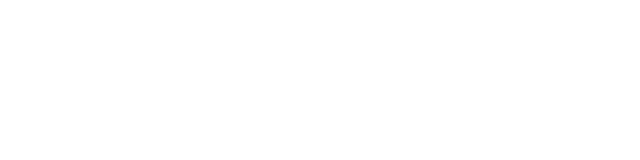
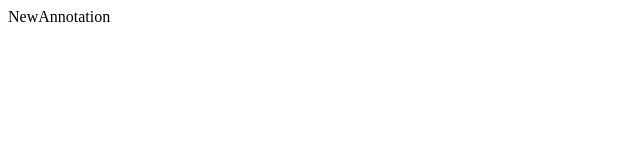
Before and after one commit to Sayd-Developer/Diario, a React (Vite) app: page /newAnnotation in a window 1280 px wide. Shown: the top 160 px of the page, without its empty margins (0-640 px from the left). Built offline with nearby package versions, Linux system fonts and the light colour scheme.

Commit message:
style: :art: create routes for app

```diff
--- a/package.json
+++ b/package.json
@@ -12,6 +12,7 @@
   "dependencies": {
     "react": "^18.2.0",
     "react-dom": "^18.2.0",
+    "react-router-dom": "^6.21.2",
     "styled-components": "^6.1.8"
   },
   "devDependencies": {
--- a/src/App.tsx
+++ b/src/App.tsx
@@ -1,5 +1,11 @@
+import Router from "./routes/Router"
+
 function App() {
-  return <></>
+  return (
+    <>
+      <Router></Router>
+    </>
+  )
 }
 
 export default App
--- a/src/pages/Home/index.tsx
+++ b/src/pages/Home/index.tsx
@@ -1,5 +1,5 @@
 import { Container } from "./style"
 
 export default function Home() {
-  return <Container>Sidebar</Container>
+  return <Container>Home</Container>
 }
--- a/src/pages/NewAnnotation/index.tsx
+++ b/src/pages/NewAnnotation/index.tsx
@@ -1,5 +1,5 @@
 import { Container } from "./style"
 
 export default function NewAnnotation() {
-  return <Container>Sidebar</Container>
+  return <Container>NewAnnotation</Container>
 }
--- a/src/pages/Register/index.tsx
+++ b/src/pages/Register/index.tsx
@@ -1,5 +1,5 @@
 import { Container } from "./style"
 
 export default function Register() {
-  return <Container>Sidebar</Container>
+  return <Container>Register</Container>
 }
--- /dev/null
+++ b/src/routes/Router.tsx
@@ -0,0 +1,19 @@
+import { Routes, Route, BrowserRouter } from "react-router-dom"
+
+import Login from "../pages/Login"
+import Home from "../pages/Home"
+import NewAnnotation from "../pages/NewAnnotation"
+import Register from "../pages/Register"
+
+export default function Router() {
+  return (
+    <BrowserRouter>
+      <Routes>
+        <Route path="/Login" element={<Login />} />
+        <Route path="/home" element={<Home />} />
+        <Route path="/newAnnotation" element={<NewAnnotation />} />
+        <Route path="/Salvo" element={<Register />} />
+      </Routes>
+    </BrowserRouter>
+  )
+}
```
Also changed, not shown: 1 other file (tests, documents, lock files or other folders).
